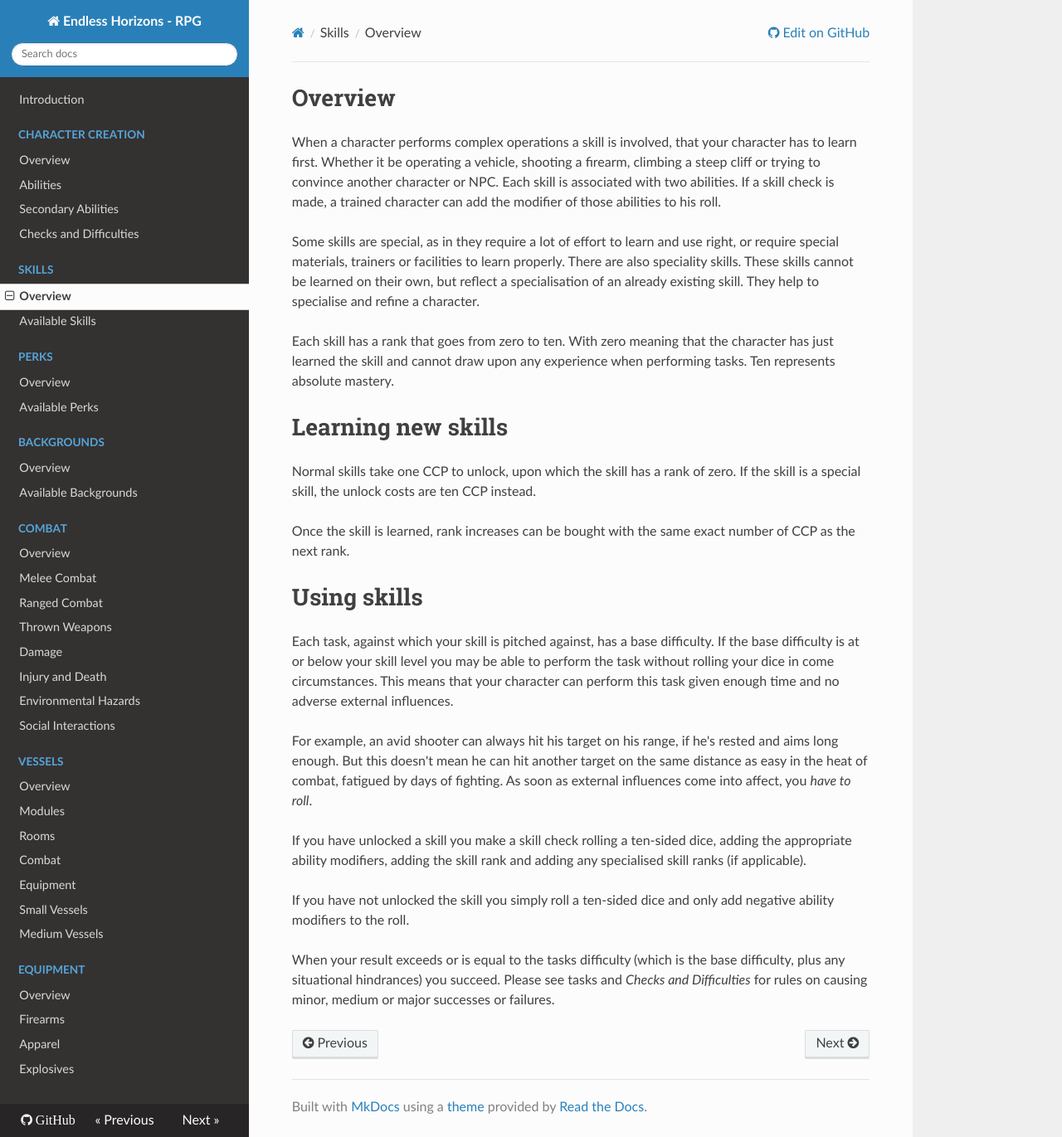
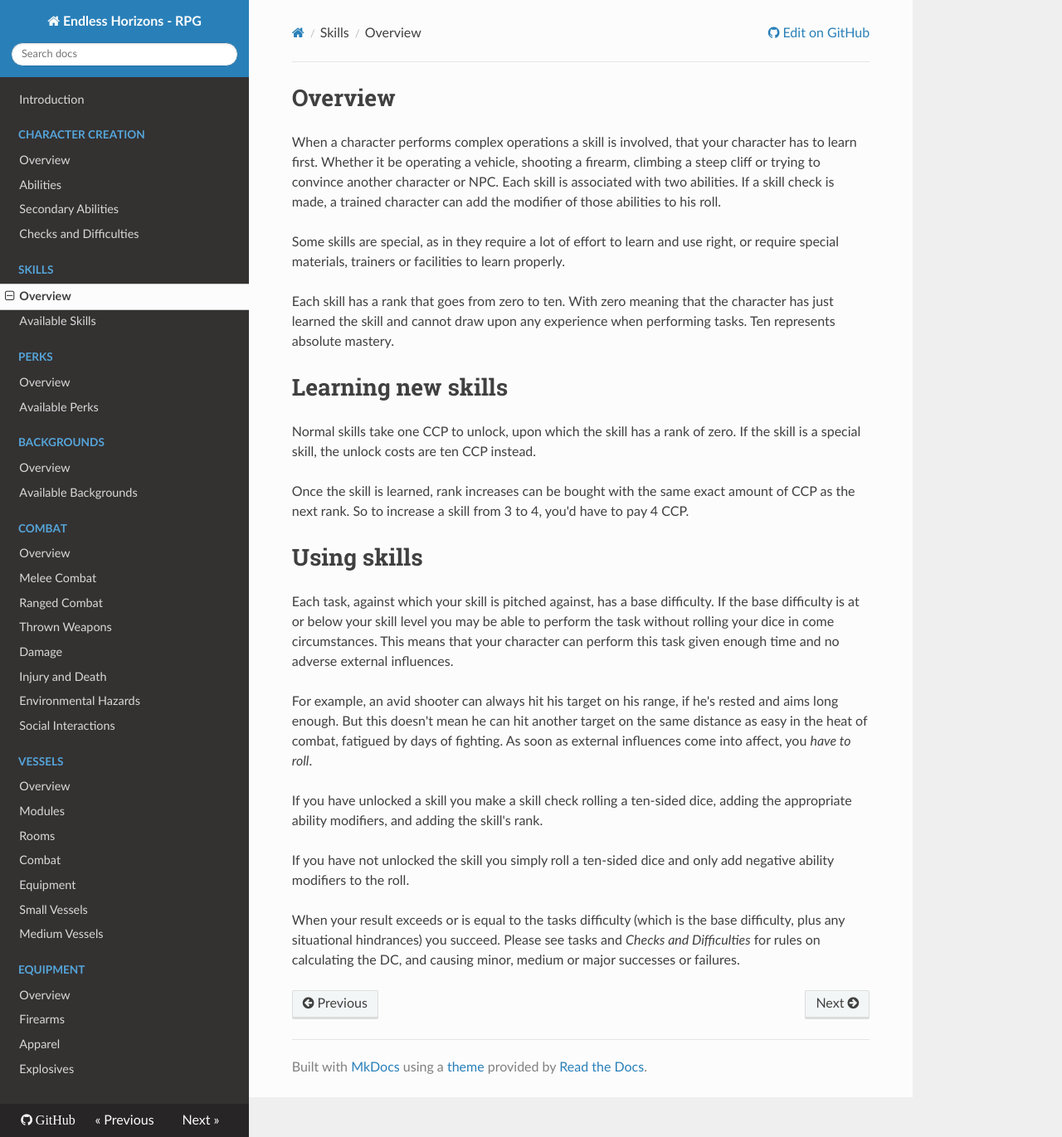
Before and after one commit to ehrpg/rules, an MkDocs documentation site: the page built from docs/skills/overview.md, in a window 1280 px wide and 1371 px high. Shown: the whole window at 83% size. Built offline with MkDocs 1.6.1, drawn with Linux system fonts in a browser that asks for light colours; nearby versions of some CDN libraries; old or Windows-style settings are respelled for this version of MkDocs.

Commit message:
Updated skills, we got rid of specialities

```diff
--- a/docs/skills/overview.md
+++ b/docs/skills/overview.md
@@ -8,9 +8,6 @@ a trained character can add the modifier of those abilities to his roll.
 
 Some skills are special, as in they require a lot of effort to learn and use
 right, or require special materials, trainers or facilities to learn properly.
-There are also speciality skills. These skills cannot be learned on their own,
-but reflect a specialisation of an already existing skill. They help to
-specialise and refine a character.
 
 Each skill has a rank that goes from zero to ten. With zero meaning that the
 character has just learned the skill and cannot draw upon any experience when
@@ -22,7 +19,8 @@ Normal skills take one CCP to unlock, upon which the skill has a rank of
 zero. If the skill is a special skill, the unlock costs are ten CCP instead.
 
 Once the skill is learned, rank increases can be bought with the same exact
-number of CCP as the next rank.
+amount of CCP as the next rank. So to increase a skill from 3 to 4, you'd have
+to pay 4 CCP.
 
 # Using skills
 
@@ -38,13 +36,12 @@ on the same distance as easy in the heat of combat, fatigued by days of
 fighting. As soon as external influences come into affect, you _have to roll_.
 
 If you have unlocked a skill you make a skill check rolling a ten-sided dice,
-adding the appropriate ability modifiers, adding the skill rank and adding any
-specialised skill ranks (if applicable).
+adding the appropriate ability modifiers, and adding the skill's rank.
 
 If you have not unlocked the skill you simply roll a ten-sided dice and only
 add negative ability modifiers to the roll.
 
 When your result exceeds or is equal to the tasks difficulty (which is the base
 difficulty, plus any situational hindrances) you succeed. Please see tasks and
-_Checks and Difficulties_ for rules on causing minor, medium or major
-successes or failures.
+_Checks and Difficulties_ for rules on calculating the DC, and causing minor,
+medium or major successes or failures.
```
